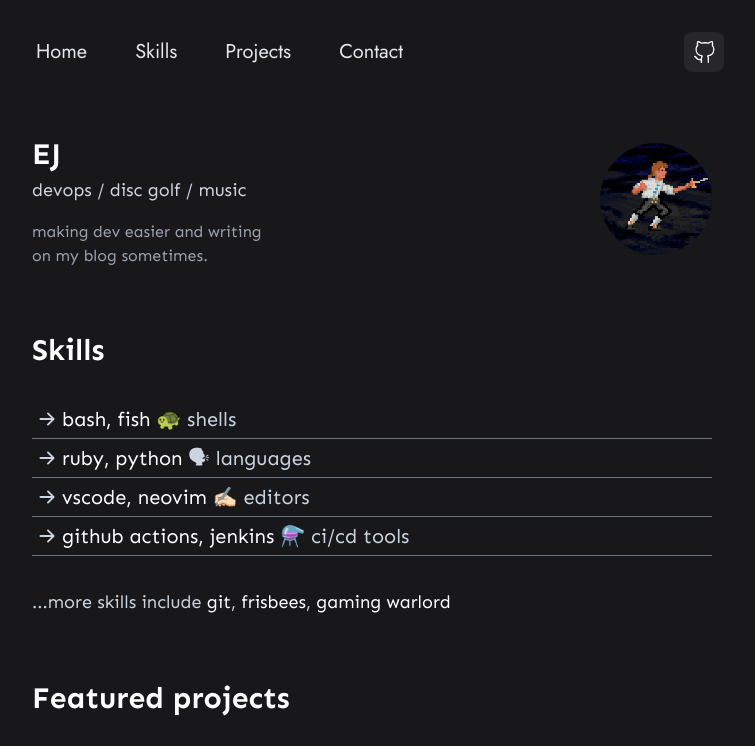
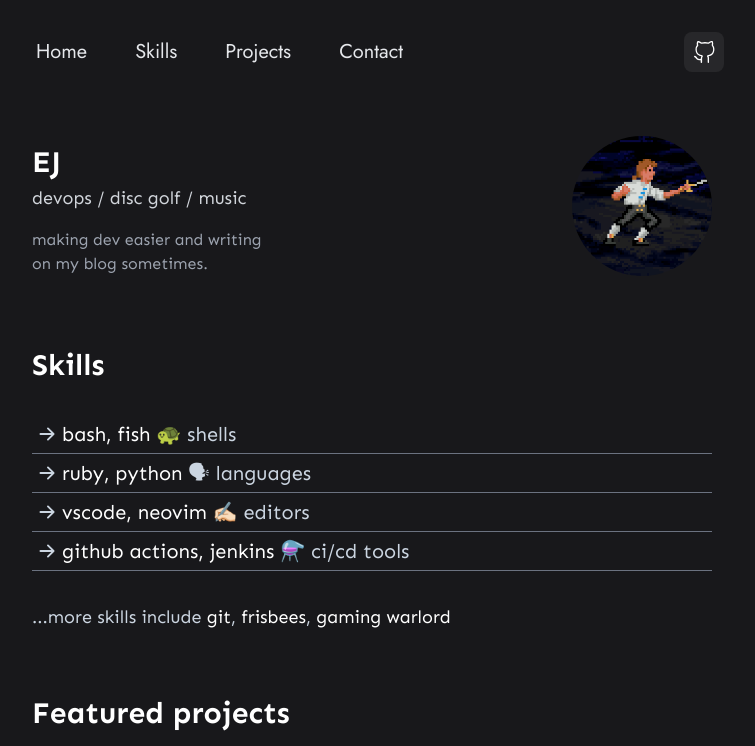
Before and after one commit to Mawdac/portfolio, a Next.js app: page / in a window 1280 px wide. Shown: the top 746 px of the page, without its empty margins (268-1023 px from the left). Built offline with nearby package versions, Linux system fonts and the light colour scheme; no server answers.

Commit message:
:art: style: Increse avatar image size

```diff
--- a/components/Sections/About.section.tsx
+++ b/components/Sections/About.section.tsx
@@ -34,8 +34,8 @@ const About: NextComponentType = () => {
       <div className="hidden custom:block">
         <Image
           src="/assets/avatar.png"
-          width="112"
-          height="112"
+          width="140"
+          height="140"
           className="rounded-full"
           alt="avatar"
         />
```
